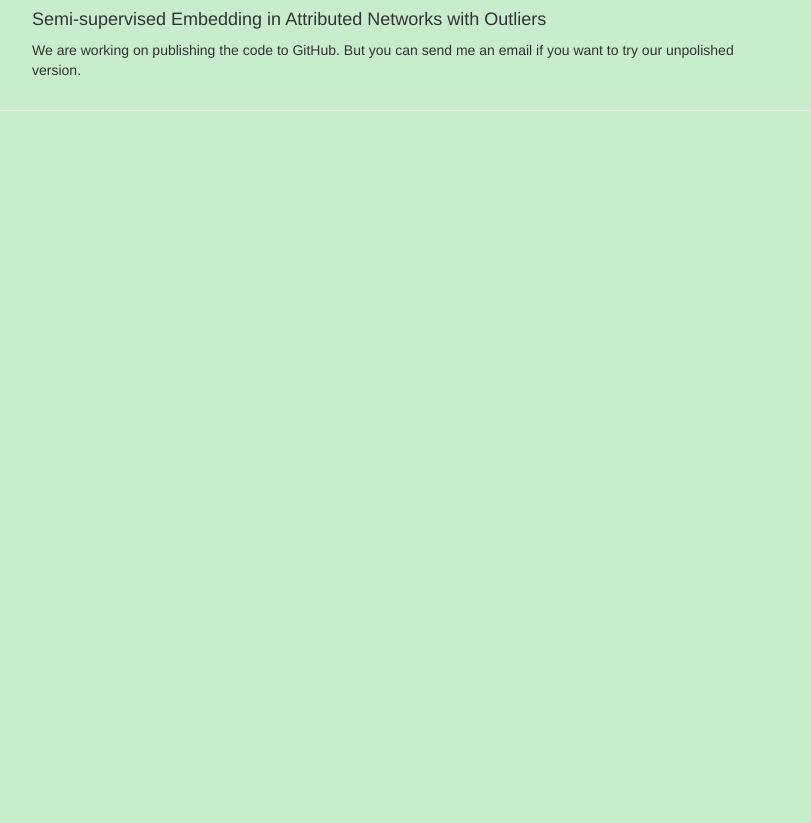
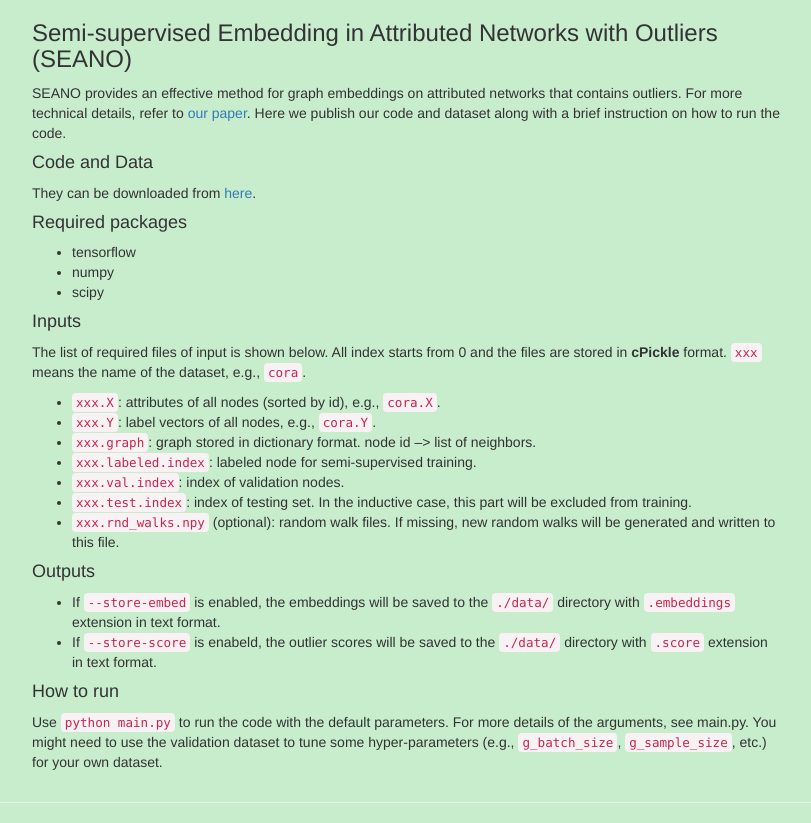
Before and after one commit to BuckeyeDM/BuckeyeDM.github.io, a Jekyll site: the page built from SEANO.md, in a window 1280 px wide. Shown: the part 100-923 px from the top of the page, without its empty margins (38-849 px from the left). Built offline with Jekyll 4.4.1, drawn with Linux system fonts in a browser that asks for light colours; before the commit the page ends 900 px from its top, so only the background shows below that.

Commit message:
SEANO added

```diff
--- a/SEANO.md
+++ b/SEANO.md
@@ -5,5 +5,38 @@ excludedFromNav: true
 hideRight: true
 permalink: /SEANO/
 ---
-#### Semi-supervised Embedding in Attributed Networks with Outliers
-We are working on publishing the code to GitHub. But you can send me an email if you want to try our unpolished version.
+
+### Semi-supervised Embedding in Attributed Networks with Outliers (SEANO)
+SEANO provides an effective method for graph embeddings on attributed networks that contains outliers.
+For more technical details, refer to [our paper](https://arxiv.org/pdf/1703.08100.pdf). Here we publish our
+code and dataset along with a brief instruction on how to run the code.
+
+#### Code and Data
+They can be downloaded from [here]().
+
+#### Required packages
+* tensorflow
+* numpy
+* scipy
+
+
+#### Inputs
+The list of required files of input is shown below. All index starts from 0 and the files are stored in **cPickle** format.
+`xxx` means the name of the dataset, e.g., `cora`.
+- `xxx.X`: attributes of all nodes (sorted by id), e.g., `cora.X`.
+- `xxx.Y`: label vectors of all nodes, e.g., `cora.Y`.
+- `xxx.graph`: graph stored in dictionary format. node id --> list of neighbors.
+- `xxx.labeled.index`: labeled node for semi-supervised training.
+- `xxx.val.index`: index of validation nodes.
+- `xxx.test.index`: index of testing set. In the inductive case, this part will be excluded from training.
+- `xxx.rnd_walks.npy` (optional): random walk files. If missing, new random walks will be generated and written to this file.
+
+#### Outputs
+* If `--store-embed` is enabled, the embeddings will be saved to the `./data/` directory with `.embeddings` extension in text format.
+* If `--store-score` is enabeld, the outlier scores will be saved to the `./data/` directory with `.score` extension in text format.
+
+
+#### How to run
+Use `python main.py` to run the code with the default parameters. For more details of the arguments, see main.py.
+You might need to use the validation dataset to tune some hyper-parameters (e.g., `g_batch_size`, `g_sample_size`, etc.)
+for your own dataset.
--- /dev/null
+++ b/backup.txt
@@ -0,0 +1 @@
+Source code and datasets of SEANO can be download [here](http://web.cse.ohio-state.edu/~liang.420/SEANO_Code.zip).
```
Also changed, not shown: MILE.md (+2 -0 lines), 1 other file.
